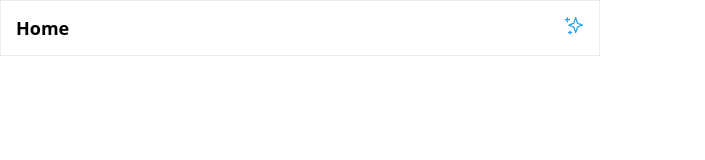
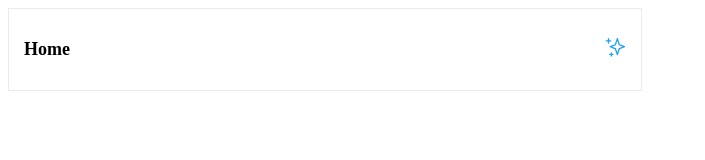
Before and after one commit to MayankMaurya7/TwitterUI, a plain HTML site: page home.html in a window 1280 px wide. Shown: the whole page, without its empty margins (0-705 px from the left). Drawn offline with Linux system fonts and the light colour scheme.

Commit message:
responsive 1.0

```diff
--- a/css/feed.css
+++ b/css/feed.css
@@ -1,12 +1,5 @@
-* {
-  margin: 0;
-  padding: 0px;
-  box-sizing: border-box;
-  font-family: system-ui, -apple-system, BlinkMacSystemFont, "Segoe UI", Roboto,
-    Ubuntu, "Helvetica Neue", sans-serif;
-}
 .feed-container {
-  max-width: 600px;
+  max-width: 47vw;
   border-left: 1px solid rgb(230, 236, 240);
   border-right: 1px solid rgb(230, 236, 240);
 }
@@ -15,6 +8,7 @@
   padding: 8px 15px;
   padding-right: 0px;
   border-bottom: 1px solid rgb(230, 236, 240);
+  overflow: hidden;
 }
 .feedbox-container:hover {
   background-color: rgb(248, 248, 248);
@@ -28,9 +22,11 @@
 .feed-box {
   padding-bottom: 10px;
   margin: 0 5px;
+  overflow: hidden;
 }
 .account-nameP {
   display: flex;
+  overflow: hidden;
 }
 .account-name p {
   padding-right: 5px;
@@ -46,7 +42,6 @@
   border: none;
   height: 15px;
   width: 15px;
-  /* padding-left: 200px; */
   fill: rgb(118, 120, 121);
 }
 .account-name {
@@ -65,7 +60,6 @@
 }
 .feed-content img {
   border-radius: unset;
-  /* width: 400px; */
 }
 .feed-action {
   display: flex;
@@ -81,9 +75,16 @@
   cursor: pointer;
 }
 .feed-action svg:hover {
-  /* background-color: rgba(29, 161, 242, 0.1); */
   fill: rgba(29, 161, 242, 1);
 }
 
-/* rgb(224, 36, 94); */
-/* rgb(23, 191, 99); */
+@media (max-width: 580px) {
+  .feed-container {
+    max-width: 100vw;
+  }
+}
+@media (min-width: 1300px) {
+  .feed-container {
+    width: 60vw;
+  }
+}
--- a/css/home.css
+++ b/css/home.css
@@ -1,24 +1,9 @@
-/* <div class="home-bar">
-          <h2>Home</h2>
-          <div class="homeSettings-Icon">
-            <svg viewBox="0 0 24 24" ></svg><g><path d="M22.772 10.506l-5.618-2.192-2.16-6.5c-.102-.307-.39-.514-.712-.514s-.61.207-.712.513l-2.16 6.5-5.62 2.192c-.287.112-.477.39-.477.7s.19.585.478.698l5.62 2.192 2.16 6.5c.102.306.39.513.712.513s.61-.207.712-.513l2.16-6.5 5.62-2.192c.287-.112.477-.39.477-.7s-.19-.585-.478-.697zm-6.49 2.32c-.208.08-.37.25-.44.46l-1.56 4.695-1.56-4.693c-.07-.21-.23-.38-.438-.462l-4.155-1.62 4.154-1.622c.208-.08.37-.25.44-.462l1.56-4.693 1.56 4.694c.07.212.23.382.438.463l4.155 1.62-4.155 1.622zM6.663 3.812h-1.88V2.05c0-.414-.337-.75-.75-.75s-.75.336-.75.75v1.762H1.5c-.414 0-.75.336-.75.75s.336.75.75.75h1.782v1.762c0 .414.336.75.75.75s.75-.336.75-.75V5.312h1.88c.415 0 .75-.336.75-.75s-.335-.75-.75-.75zm2.535 15.622h-1.1v-1.016c0-.414-.335-.75-.75-.75s-.75.336-.75.75v1.016H5.57c-.414 0-.75.336-.75.75s.336.75.75.75H6.6v1.016c0 .414.335.75.75.75s.75-.336.75-.75v-1.016h1.098c.414 0 .75-.336.75-.75s-.336-.75-.75-.75z"></path></g></svg>
-          </div>
-
-      </div> */
-
-* {
-  margin: 0;
-  padding: 0;
-  font-family: system-ui, -apple-system, BlinkMacSystemFont, "Segoe UI", Roboto,
-    Ubuntu, "Helvetica Neue", sans-serif;
-  box-sizing: border-box;
-}
 .home-bar {
   padding: 10px 15px;
   display: flex;
   border: 1px solid rgb(230, 236, 240);
   align-items: center;
-  max-width: 600px;
+  max-width: 47vw;
   cursor: pointer;
   position: sticky;
   top: 0;
@@ -42,3 +27,8 @@
   background-color: rgba(29, 161, 242, 0.2);
   cursor: pointer;
 }
+@media (max-width: 580px) {
+  .home-bar {
+    max-width: 100vw;
+  }
+}
--- a/css/iconSidePanel.css
+++ b/css/iconSidePanel.css
@@ -1,10 +1,3 @@
-* {
-  margin: 0;
-  padding: 0px;
-  box-sizing: border-box;
-  font-family: system-ui, -apple-system, BlinkMacSystemFont, "Segoe UI", Roboto,
-    Ubuntu, "Helvetica Neue", sans-serif;
-}
 .iconSidePanel {
   min-width: 45px;
   max-width: 235px;
@@ -12,6 +5,7 @@
   padding-left: 30px;
   display: flex;
   flex-direction: column;
+  overflow: hidden;
 }
 /* 21.87x21.93 */
 .bluebird svg {
--- a/css/index.css
+++ b/css/index.css
@@ -2,6 +2,8 @@
   padding: 0;
   margin: 0;
   box-sizing: border-box;
+  font-family: system-ui, -apple-system, BlinkMacSystemFont, "Segoe UI", Roboto,
+    Ubuntu, "Helvetica Neue", sans-serif;
 }
 .twitter-container {
   display: flex;
@@ -10,10 +12,13 @@
   width: 10vw;
   margin-right: 0px;
   height: min-content;
+  position: sticky;
+  top: 0;
 }
 
 .middle-panel {
   width: 47vw;
+  overflow: break-word;
 }
 
 .middle-panel .home-bar1 {
@@ -22,10 +27,39 @@
 }
 .right-panel {
   margin-left: 20px;
-  width: 43vw;
-  overflow: hidden;
+  width: 35vw;
+  overflow: break-word;
+  height: min-content;
+  position: sticky;
+  top: 0;
 }
 .right-panel .search-box1,
 .right-panel .whats-Happening1 {
   margin-bottom: 20px;
 }
+
+@media (max-width: 580px) {
+  .left-panel {
+    max-width: 0vw;
+    display: none;
+  }
+  .middle-panel {
+    max-width: 100vw;
+  }
+
+  .right-panel {
+    max-width: 0vw;
+    display: none;
+  }
+}
+@media (min-width: 1300px) {
+  .right-panel {
+    width: 30vw;
+  }
+  .middle-panel {
+    width: 47vw;
+  }
+  .left-panel {
+    width: 15vw;
+  }
+}
--- a/css/searchBox.css
+++ b/css/searchBox.css
@@ -1,15 +1,10 @@
-* {
-  margin: 0;
-  padding: 0;
-  box-sizing: border-box;
-}
 .search-Box {
   margin-top: 5px;
   padding: 10px;
   display: flex;
   box-sizing: border-box;
   flex-wrap: wrap;
-  width: 348px;
+  max-width: 30vw;
   align-items: center;
   background-color: rgba(0, 0, 0, 0.09);
   border-radius: 30px;
@@ -25,9 +20,7 @@
   background-color: rgba(0, 0, 0, 0.004);
   border: none;
 }
-.search-Box input:hover {
-  background-color: #ffff;
-}
+
 .search-Box input:focus {
   outline: none;
 }
--- a/css/tweetbox.css
+++ b/css/tweetbox.css
@@ -1,13 +1,6 @@
-* {
-  margin: 0;
-  padding: 0;
-  font-family: system-ui, -apple-system, BlinkMacSystemFont, "Segoe UI", Roboto,
-    Ubuntu, "Helvetica Neue", sans-serif;
-  box-sizing: border-box;
-}
 .tweet-box {
   display: flex;
-  max-width: 600px;
+  max-width: 47vw;
   padding: 8px 15px;
   border-bottom: 10px solid rgb(230, 236, 240);
   border-left: 1px solid rgb(230, 236, 240);
@@ -101,3 +94,8 @@
 .tweetBox-buttons button:focus {
   outline: none;
 }
+@media (max-width: 580px) {
+  .tweet-box {
+    max-width: 100vw;
+  }
+}
--- a/css/whatsHappening.css
+++ b/css/whatsHappening.css
@@ -1,8 +1,3 @@
-* {
-  margin: 0;
-  padding: 0;
-  box-sizing: border-box;
-}
 .light-grey-text {
   color: rgb(128, 130, 131);
   font-size: small;
@@ -12,10 +7,8 @@
 }
 .whats-happening {
   background: rgba(0, 0, 0, 0.03);
-  width: 348px;
+  max-width: 30vw;
   border-radius: 15px;
-  font-family: system-ui, -apple-system, BlinkMacSystemFont, "Segoe UI", Roboto,
-    Ubuntu, "Helvetica Neue", sans-serif;
 }
 
 .whats-happening h2 {
```
Also changed, not shown: css/whoToFollow.css (+6 -4 lines).
